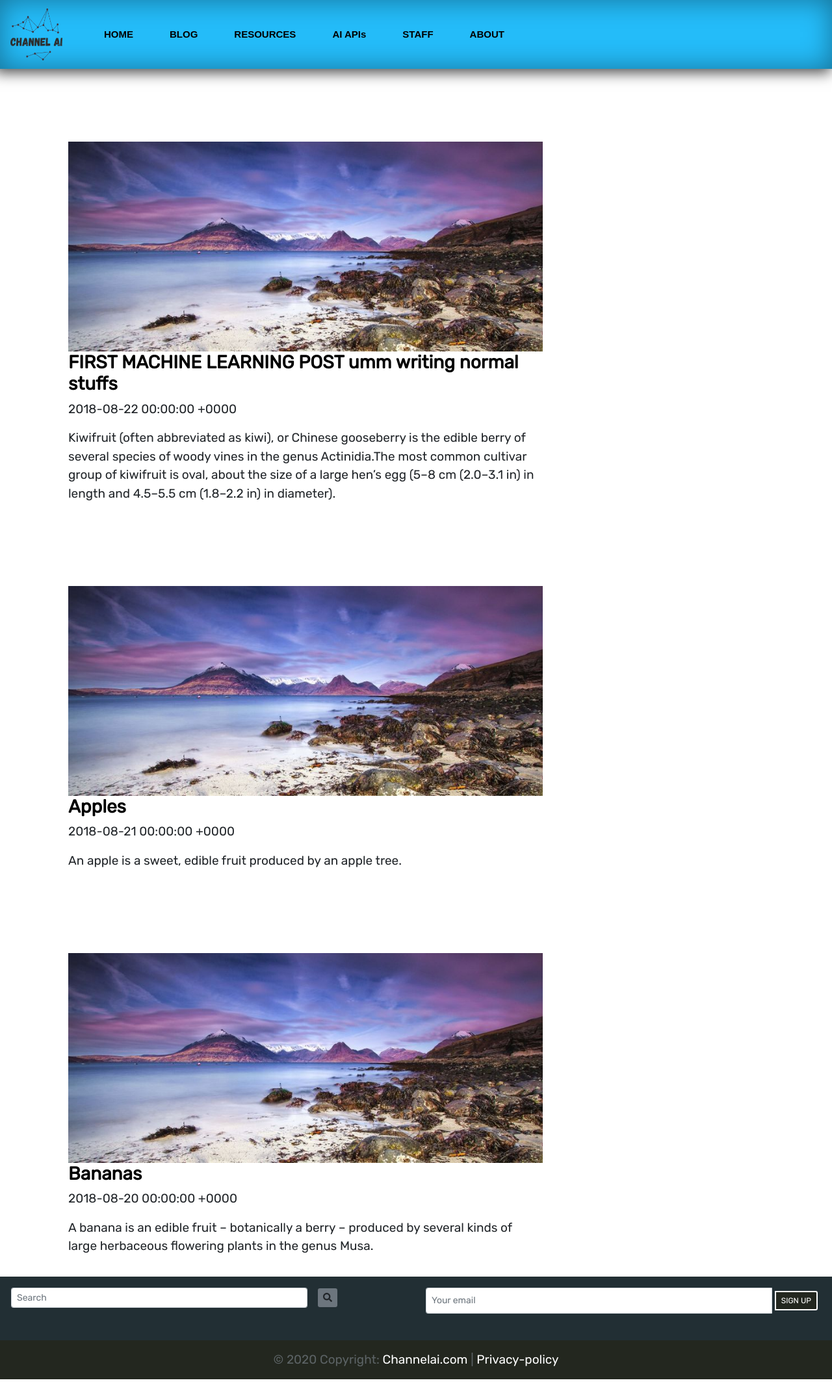
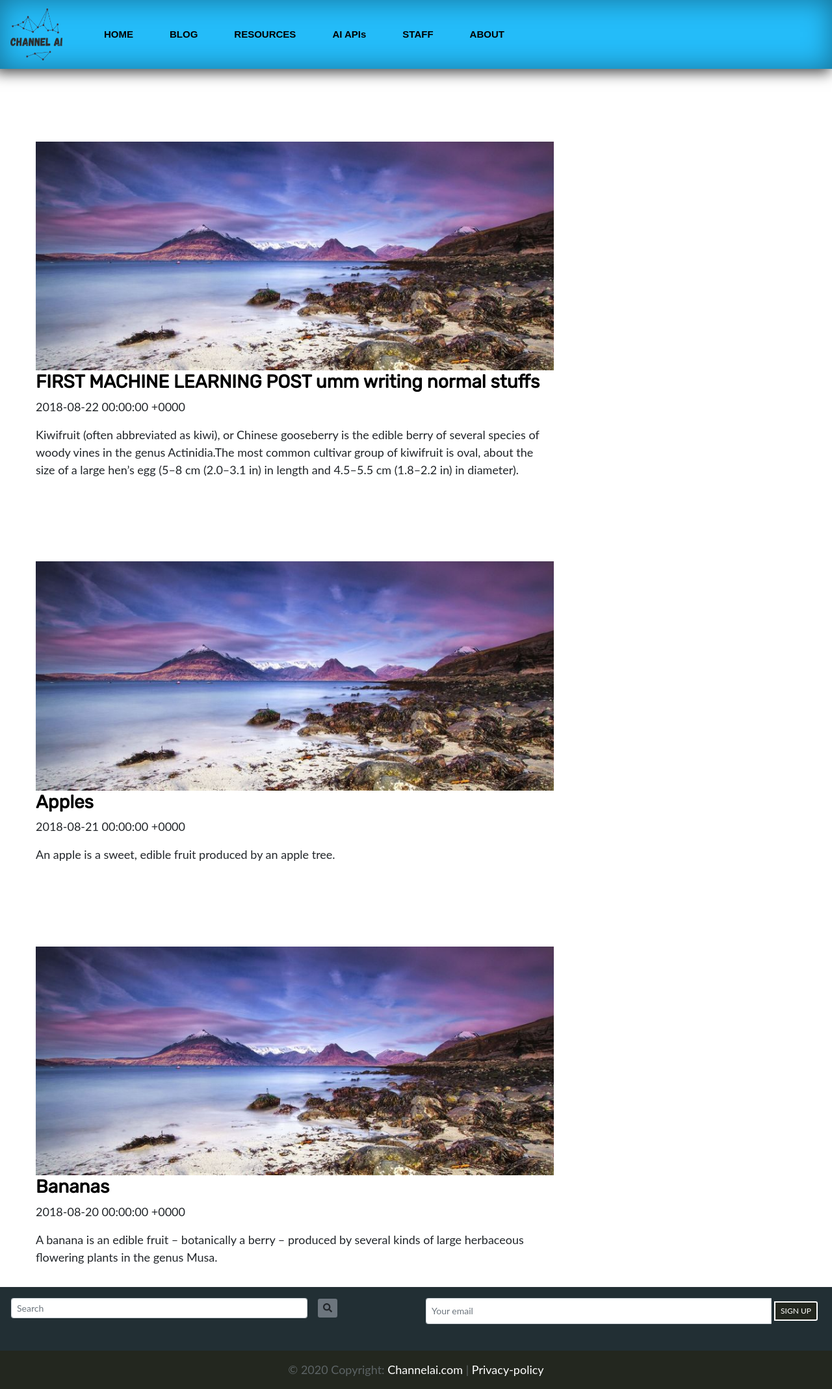
Before and after one commit to chel-007/channel-ai, a Jekyll site: the page built from blog.html, in a window 1280 px wide. Shown: the whole page at 65% size. Built offline with Jekyll 4.4.1, drawn with Linux system fonts in a browser that asks for light colours; nearby versions of some CDN libraries.

Commit message:
Some Media Changes

```diff
--- a/assets/css/custom/_variables.scss
+++ b/assets/css/custom/_variables.scss
@@ -49,8 +49,8 @@
   border-bottom: 1px solid rgba(0,0,0,0.1)
 }}
 body {
-font-family: Rubik;
-font-size: 19px;
+font-family: 'Lato';
+font-size: 18px;
 }
 
 .footer-style {
@@ -157,7 +157,7 @@ div:hover > .site-n-privacy {
 }
 @media (max-width: 750px) {
   .blog-post-header {
-    font-size: 30px;
+    font-size: 24px;
   }
 }
 h3:hover > .blog-post-header {
--- a/blog.html
+++ b/blog.html
@@ -8,7 +8,7 @@ description: My ChannelAi Blog. All Ai news as we can cover
   {% for post in site.posts %}
     <li>
     	<!--  Main Container    -->
-    <div class="container blog-container">
+    <div class="container-fluid blog-container">
 
 <!--   Beginning of Row   -->
      <div class="row">
```
Also changed, not shown: 7 other files.
